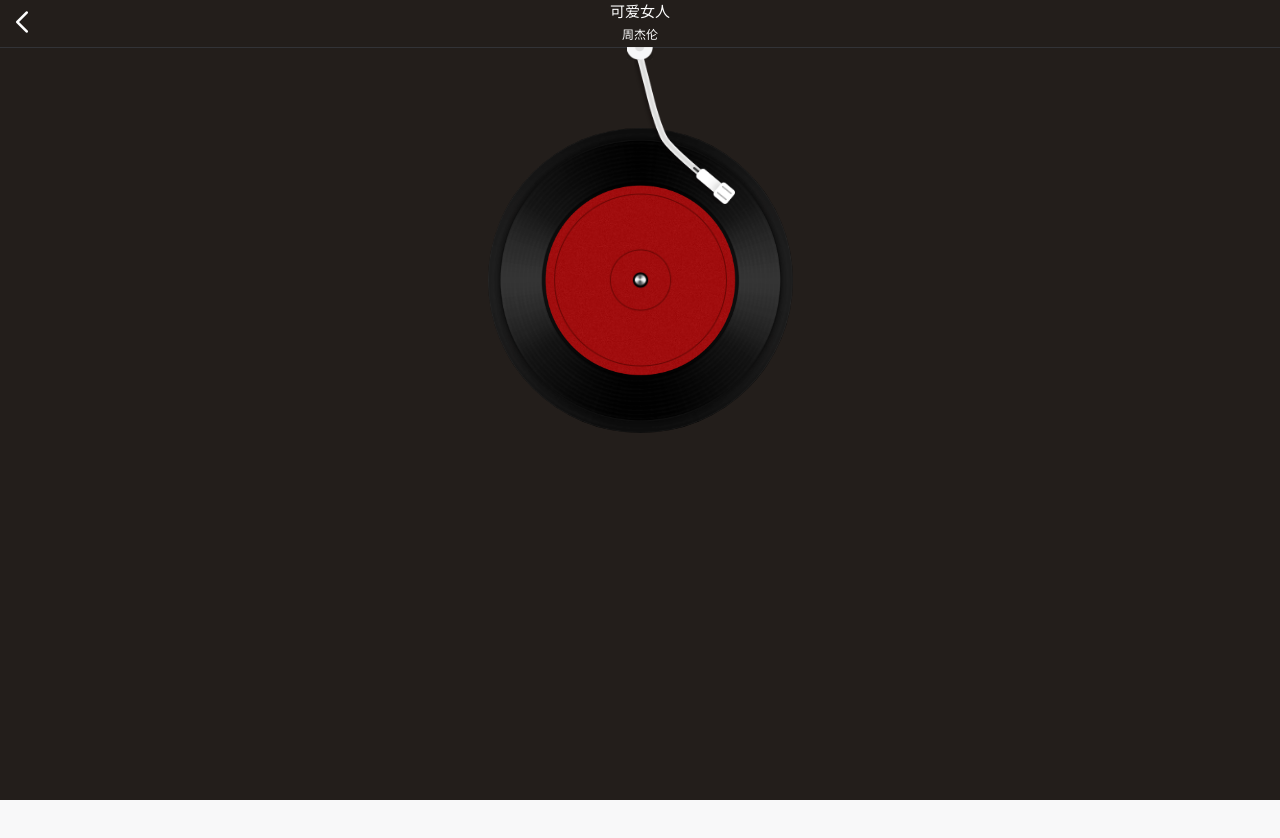
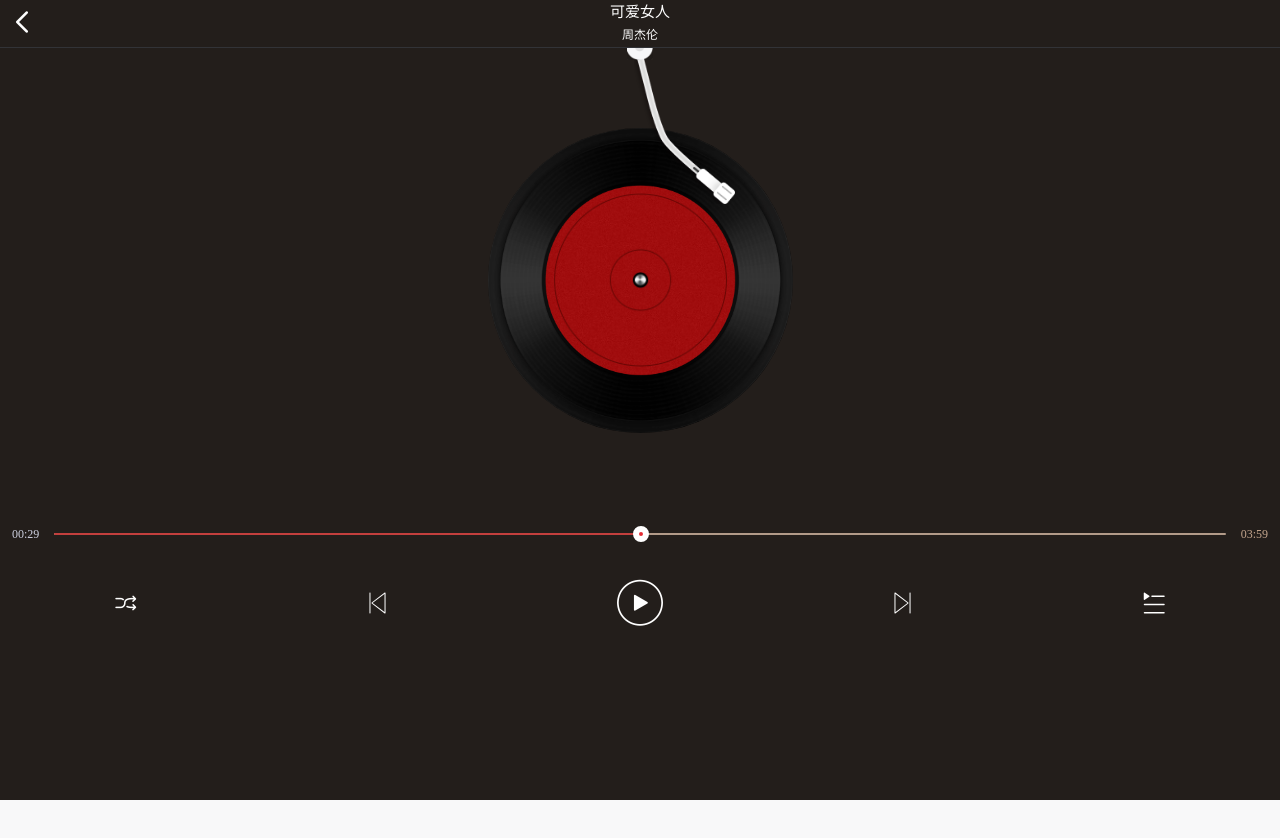
Before and after one commit to zbhgit/my-music, a React app: page / in a window 1280 px wide. Shown: the top 838 px of the page. After the commit the page ends 800 px from the top, so only its background shows below. Built offline with nearby package versions, Linux system fonts and the light colour scheme.

Commit message:
完成播放器控制部分

```diff
--- a/src/assets/css/iconfont.css
+++ b/src/assets/css/iconfont.css
@@ -43,7 +43,7 @@
 
 .icon-prev:before { content: "\e61e"; }
 
-.icon-next1:before { content: "\e604"; }
+.icon-next:before { content: "\e604"; }
 
 .icon-download:before { content: "\e600"; }
 
--- a/src/pages/player/lyric/disc.js
+++ b/src/pages/player/lyric/disc.js
@@ -20,6 +20,24 @@ export default class Disc extends Component {
           <img src={discImg} alt=""/>
           <img src={disc_light} alt=""/>
         </div>
+        <div className="control-wrapper">
+          <div className="control-bar">
+            <span className="current-time">00:29</span>
+            <div className="bar-wrapper">
+              <div className="bar-back"></div>
+              <div className="bar-frond"></div>
+              <div className="bar-circle"></div>
+            </div>
+            <span className="total-time">03:59</span>
+          </div>
+          <div className="control-button">
+            <span className="icon iconfont icon-loop"></span>
+            <span className="icon iconfont icon-prev"></span>
+            <span className="icon iconfont icon-play01"></span>
+            <span className="icon iconfont icon-next"></span>
+            <span className="icon iconfont icon-play-list"></span>
+          </div>
+        </div>
       </div>
     )
   }
--- a/src/pages/player/lyric/disc.scss
+++ b/src/pages/player/lyric/disc.scss
@@ -1,32 +1,32 @@
 .disc {
   width: 100%;
-  height:100vh;
-  border-top:1px solid #323337;
+  overflow: hidden;
+  border-top: 1px solid #323337;
   position: relative;
   .half {
     position: absolute;
     left: 50%;
-    top:-1px;
+    top: -1px;
     transform: translateX(-50%);
     width: 26px;
-    z-index:5;
+    z-index: 5;
   }
   .needle {
     position: absolute;
     left: 50%;
     transform-origin: 2px -6px;
-    margin-left:-6px;
-    top:6px;
+    margin-left: -6px;
+    top: 6px;
     width: auto;
-    height:150px;
+    height: 150px;
     z-index: 4;
   }
   .circle-cd {
     position: relative;
-    margin:0 auto;
-    margin-top:80px;
-    width:305px;
-    height:305px;
+    margin: 0 auto;
+    margin-top: 80px;
+    width: 305px;
+    height: 305px;
     border-radius: 50%;
     overflow: hidden;
     img {
@@ -43,4 +43,70 @@
       }
     }
   }
+  .control-wrapper {
+    color: #fff;
+    .control-bar {
+      display: flex;
+      align-items: center;
+      margin-top: 95px;
+      .current-time {
+        margin: 0 15px 0 12px;
+        font-size: 12px;
+        color: #ced1e0;
+      }
+      .total-time {
+        margin: 0 12px 0 15px;
+        font-size: 12px;
+        color: #c4a68e;
+      }
+      .bar-wrapper {
+        width: 100%;
+        display: flex;
+        align-items: center;
+        position: relative;
+        .bar-back {
+          position: absolute;
+          z-index: 0;
+          width: 100%;
+          height: 2px;
+          border-radius: 4px;
+          background-color: #b29b89;
+        }
+        .bar-frond {
+          position: absolute;
+          z-index: 1;
+          width: 50%;
+          height: 2px;
+          border-radius: 4px;
+          background-color: #c33f3d;
+        }
+        .bar-circle {
+          position: absolute;
+          left:50%;
+          z-index: 2;
+          margin-left: -7px;
+          width: 0;
+          height: 0;
+          padding:2px;
+          background-color: #e32b33;
+          border: 6px solid #fff;
+          border-radius: 100%;
+        }
+      }
+    }
+    .control-button{
+      display: flex;
+      justify-content: space-around;
+      align-items:center;
+      margin-top:40px;
+      .icon {
+        font-size:24px;
+        color: #ffffff;
+      }
+      .icon-play01 {
+        font-size:46px;
+        color: #ffffff;
+      }
+    }
+  }
 }
```
